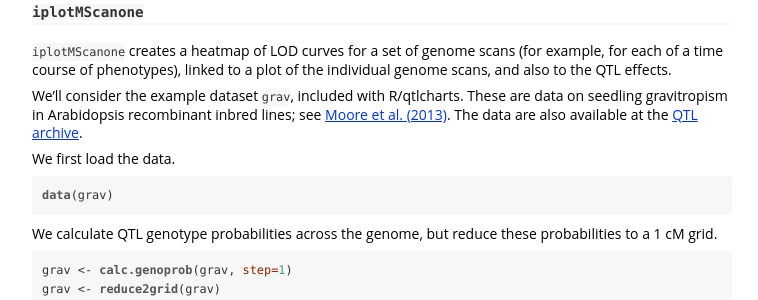
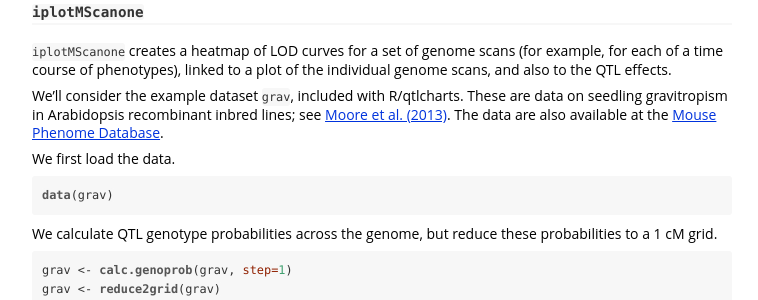
Before and after one commit to kbroman/qtlcharts, a Jekyll site: the page assets/vignettes/userGuide.html, which Jekyll copies as it is, in a window 1280 px wide and 900 px high, scrolled down 6595 px. Shown: the part 155-455 px from the top of the window, without its empty margins (258-1016 px from the left). Built offline with Jekyll 4.4.1, drawn with Linux system fonts in a browser that asks for light colours; formulas are drawn with MathJax 3.

Commit message:
Fix a URL in user guide

```diff
--- a/assets/vignettes/userGuide.html
+++ b/assets/vignettes/userGuide.html
@@ -217,7 +217,7 @@ out &lt;-<span class="st"> </span><span class="kw">scanone</span>(hyper)</code><
 <div id="iplotmscanone" class="section level3">
 <h3><code>iplotMScanone</code></h3>
 <p><code>iplotMScanone</code> creates a heatmap of LOD curves for a set of genome scans (for example, for each of a time course of phenotypes), linked to a plot of the individual genome scans, and also to the QTL effects.</p>
-<p>We’ll consider the example dataset <code>grav</code>, included with R/qtlcharts. These are data on seedling gravitropism in Arabidopsis recombinant inbred lines; see <a href="http://www.ncbi.nlm.nih.gov/pubmed/23979570">Moore et al. (2013)</a>. The data are also available at the <a href="http://qtlarchive.org/db/q?pg=projdetails&amp;proj=moore_2013b">QTL archive</a>.</p>
+<p>We’ll consider the example dataset <code>grav</code>, included with R/qtlcharts. These are data on seedling gravitropism in Arabidopsis recombinant inbred lines; see <a href="http://www.ncbi.nlm.nih.gov/pubmed/23979570">Moore et al. (2013)</a>. The data are also available at the <a href="http://phenome.jax.org/db/q?rtn=projects/projdet&amp;reqprojid=282">Mouse Phenome Database</a>.</p>
 <p>We first load the data.</p>
 <pre class="sourceCode r"><code class="sourceCode r"><span class="kw">data</span>(grav)</code></pre>
 <p>We calculate QTL genotype probabilities across the genome, but reduce these probabilities to a 1 cM grid.</p>
```
